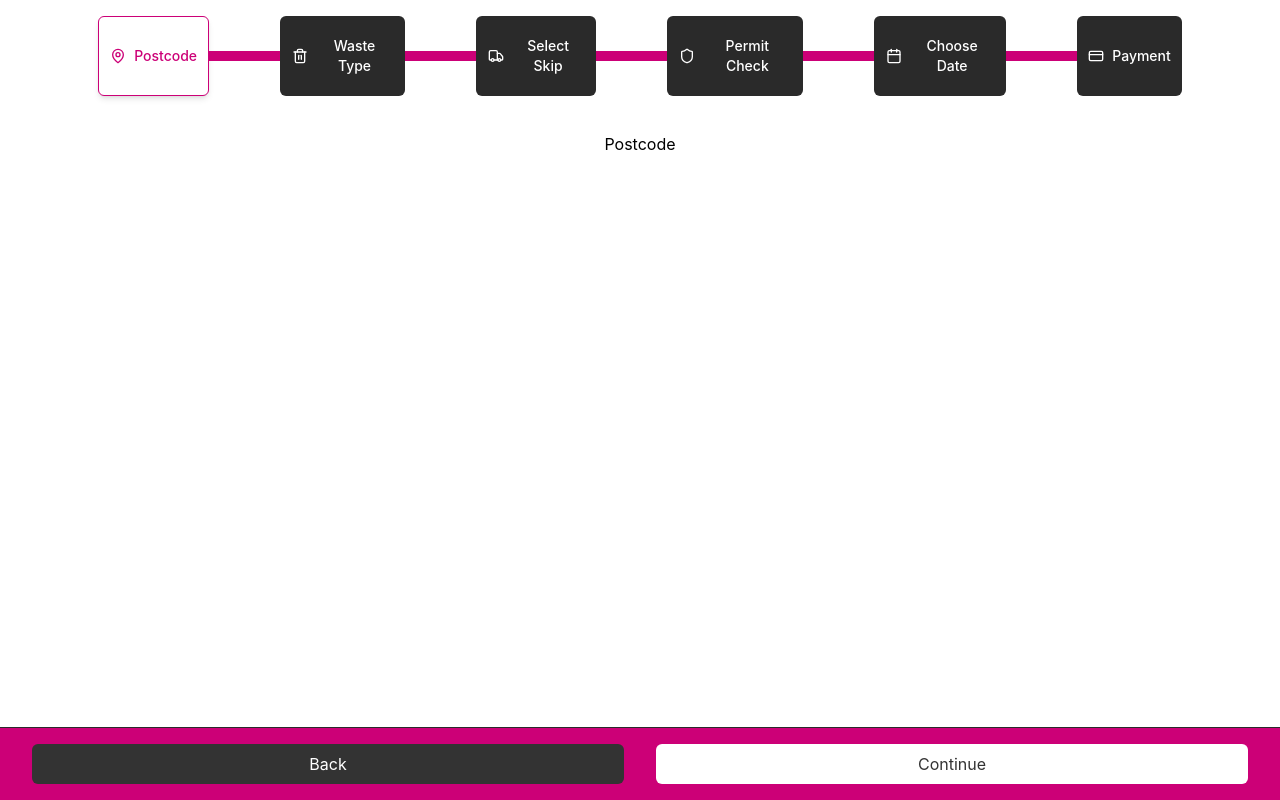
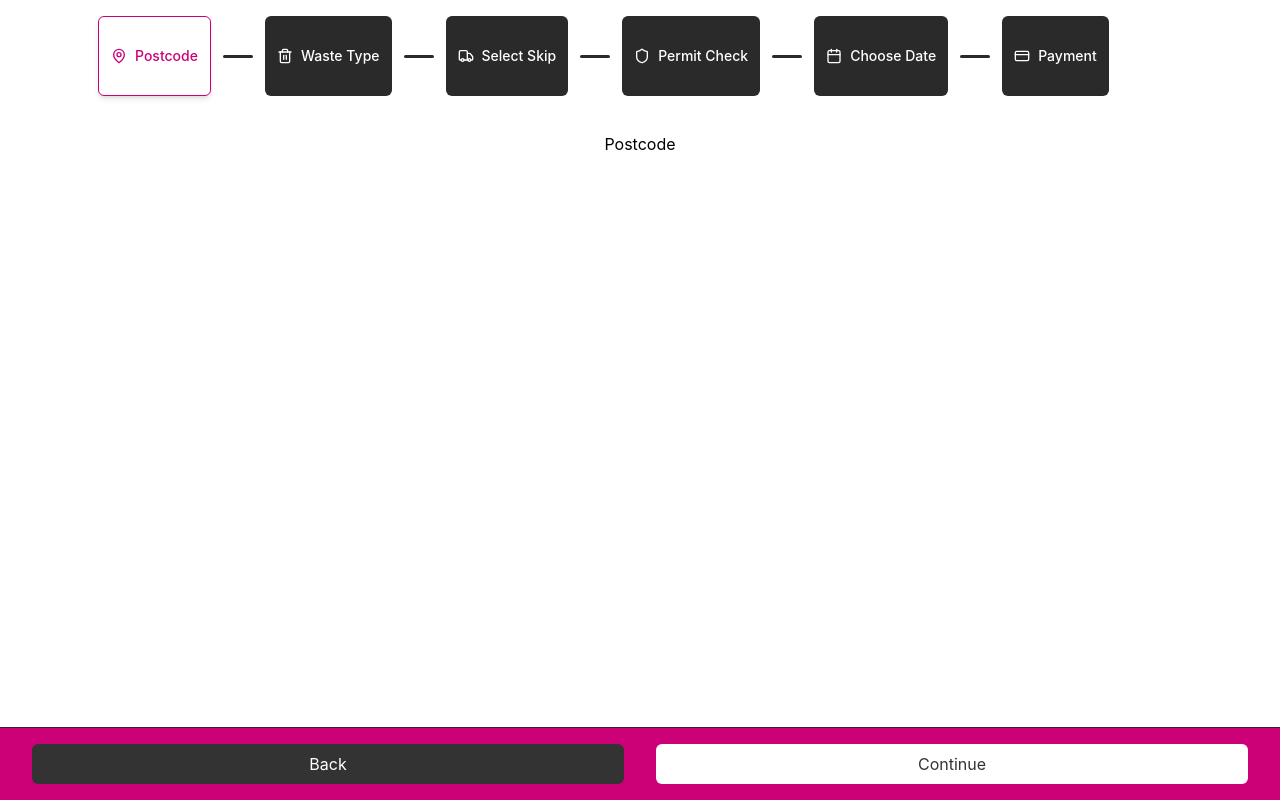
Before and after one commit to MasterSplinter-87/wewantwaste, a React (Create React App) app: page /postcode in a window 1280 px wide. Built offline with nearby package versions, Linux system fonts and the light colour scheme.

Commit message:
added step divider functionality and css cleanup

```diff
--- a/src/components/generic/stepDivider.js
+++ b/src/components/generic/stepDivider.js
@@ -4,7 +4,9 @@ import React from "react";
 function StepDivider({ active }) {
   return (
     <div
-      className={`w-12 h-1 rounded ${active ? "bg-[#0037C1]" : "bg-[#2A2A2A]"}`}
+      className={`w-12 h-1 rounded divider ${
+        active ? "bg-[#c07]" : "bg-[#2A2A2A]"
+      }`}
     />
   );
 }
--- a/src/index.css
+++ b/src/index.css
@@ -964,17 +964,6 @@ video {
   position: relative;
 }
 
-.arrow-right:after {
-  position: absolute;
-  right: -6.24rem;
-  display: inline-block;
-  content: "";
-
-  width: 100px;
-  height: 10px;
-  background-color: #c07;
-}
-
 .arrow-right:last-child::after {
   display: none;
 }
@@ -1243,6 +1232,11 @@ video {
 .bg-\[\#0037C1\] {
   --tw-bg-opacity: 1;
   background-color: rgb(0 55 193 / var(--tw-bg-opacity));
+}
+
+.divider {
+  width: 30px;
+  height: 3px;
 }
 
 .bg-\[\#c07\] {
```
